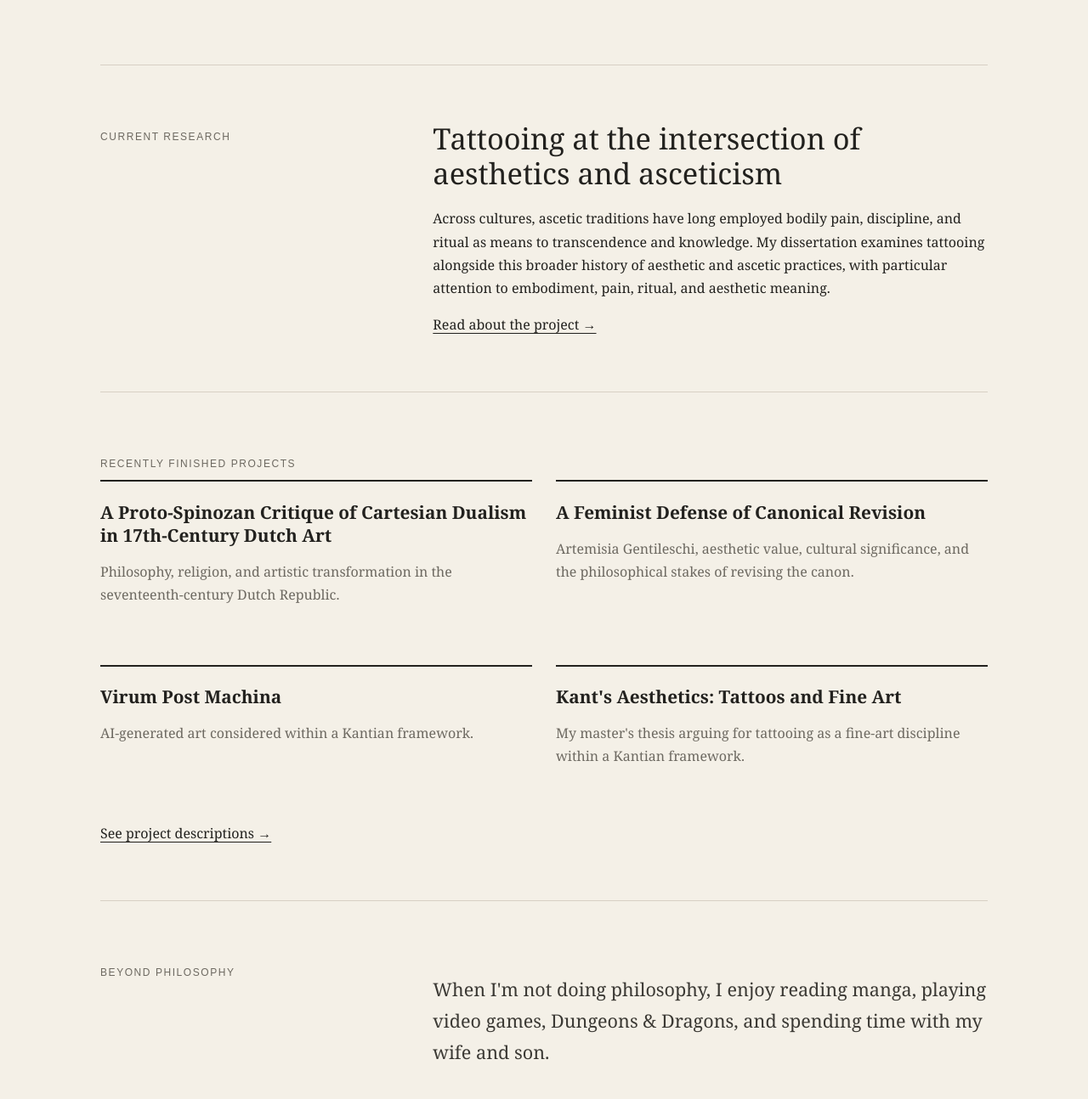
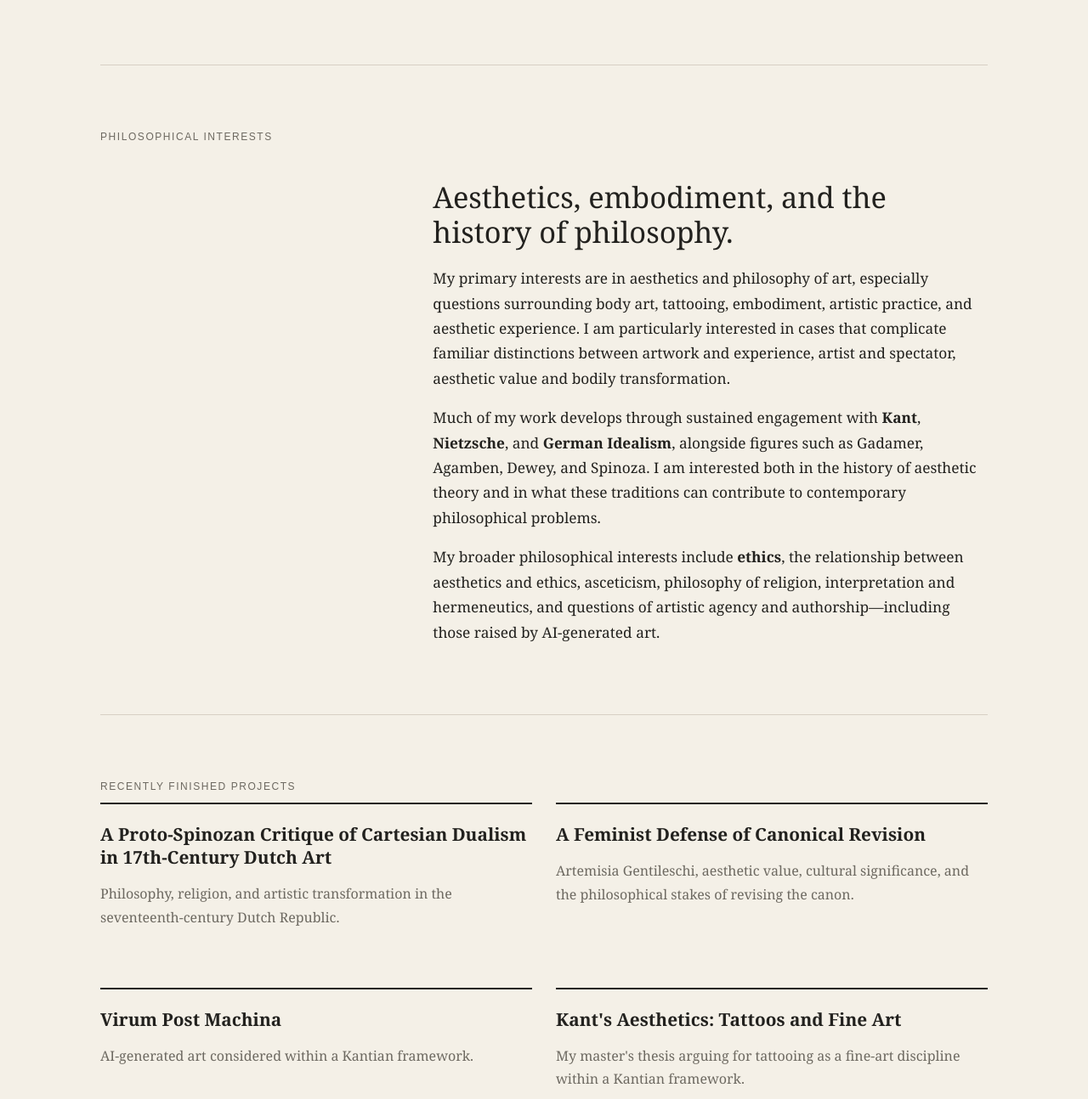
Before and after one commit to Kevin1bethell/Kevinbethell.com, a Jekyll site: the page built from index.html, in a window 1280 px wide and 1400 px high, scrolled down 502 px, cut to the strip 106-1400 px from the top of the window. Shown: the whole strip at 85% size. Built offline with Jekyll 4.4.1, drawn with Linux system fonts in a browser that asks for light colours; some of the changed text lies outside the part shown.

Commit message:
Refocus homepage on philosophical interests

```diff
--- a/index.html
+++ b/index.html
@@ -2,7 +2,6 @@
 layout: default
 title:
 ---
-<section class="hero hero-with-photo"><div><p class="eyebrow">Philosophy · Aesthetics · Education</p><h1>Kevin Bethell</h1><p class="lede">I am currently teaching as visiting faculty at Ohio University and as an assistant lecturer at the University of Akron. I am also a Ph.D. student in Ohio University's Interdisciplinary Arts program. My work primarily explores aesthetic and ethical questions surrounding body art, particularly tattooing.</p><a class="button" href="/research/">Explore my research →</a></div><figure class="portrait"><img src="https://static.wixstatic.com/media/0108d2_ddc751e72eca4a299da17ad9a31b5fd3~mv2.jpg/v1/fill/w_900,h_1200,al_c,q_90/New%202.jpg" alt="Portrait of Kevin Bethell"></figure></section>
-<section class="section grid"><div><p class="eyebrow">Current research</p></div><div><h2>Tattooing at the intersection of aesthetics and asceticism</h2><p>Across cultures, ascetic traditions have long employed bodily pain, discipline, and ritual as means to transcendence and knowledge. My dissertation examines tattooing alongside this broader history of aesthetic and ascetic practices, with particular attention to embodiment, pain, ritual, and aesthetic meaning.</p><a href="/research/">Read about the project →</a></div></section>
+<section class="hero hero-with-photo"><div><p class="eyebrow">Philosophy · Aesthetics · Body Art</p><h1>Kevin Bethell</h1><p class="lede">I am currently teaching as visiting faculty at Ohio University and as an assistant lecturer at the University of Akron. I am also a Ph.D. student in Ohio University's Interdisciplinary Arts program. My work primarily explores aesthetic and ethical questions surrounding body art, particularly tattooing.</p><a class="button" href="/research/">Explore my research →</a></div><figure class="portrait"><img src="https://static.wixstatic.com/media/0108d2_ddc751e72eca4a299da17ad9a31b5fd3~mv2.jpg/v1/fill/w_900,h_1200,al_c,q_90/New%202.jpg" alt="Portrait of Kevin Bethell"></figure></section>
+<section class="section grid"><div><p class="eyebrow">Philosophical interests</p></div><div class="prose"><h2>Aesthetics, embodiment, and the history of philosophy.</h2><p>My primary interests are in aesthetics and philosophy of art, especially questions surrounding body art, tattooing, embodiment, artistic practice, and aesthetic experience. I am particularly interested in cases that complicate familiar distinctions between artwork and experience, artist and spectator, aesthetic value and bodily transformation.</p><p>Much of my work develops through sustained engagement with <strong>Kant</strong>, <strong>Nietzsche</strong>, and <strong>German Idealism</strong>, alongside figures such as Gadamer, Agamben, Dewey, and Spinoza. I am interested both in the history of aesthetic theory and in what these traditions can contribute to contemporary philosophical problems.</p><p>My broader philosophical interests include <strong>ethics</strong>, the relationship between aesthetics and ethics, asceticism, philosophy of religion, interpretation and hermeneutics, and questions of artistic agency and authorship—including those raised by AI-generated art.</p></div></section>
 <section class="section"><p class="eyebrow">Recently finished projects</p><div class="cards"><article class="card"><h3>A Proto-Spinozan Critique of Cartesian Dualism in 17th-Century Dutch Art</h3><p>Philosophy, religion, and artistic transformation in the seventeenth-century Dutch Republic.</p></article><article class="card"><h3>A Feminist Defense of Canonical Revision</h3><p>Artemisia Gentileschi, aesthetic value, cultural significance, and the philosophical stakes of revising the canon.</p></article><article class="card"><h3>Virum Post Machina</h3><p>AI-generated art considered within a Kantian framework.</p></article><article class="card"><h3>Kant's Aesthetics: Tattoos and Fine Art</h3><p>My master's thesis arguing for tattooing as a fine-art discipline within a Kantian framework.</p></article></div><a href="/research/">See project descriptions →</a></section>
-<section class="section grid"><div><p class="eyebrow">Beyond philosophy</p></div><div><p class="lede">When I'm not doing philosophy, I enjoy reading manga, playing video games, Dungeons & Dragons, and spending time with my wife and son.</p></div></section>
```
